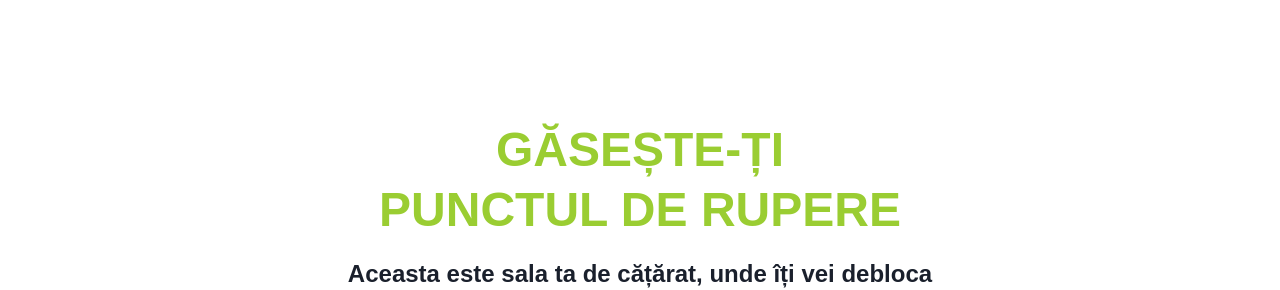
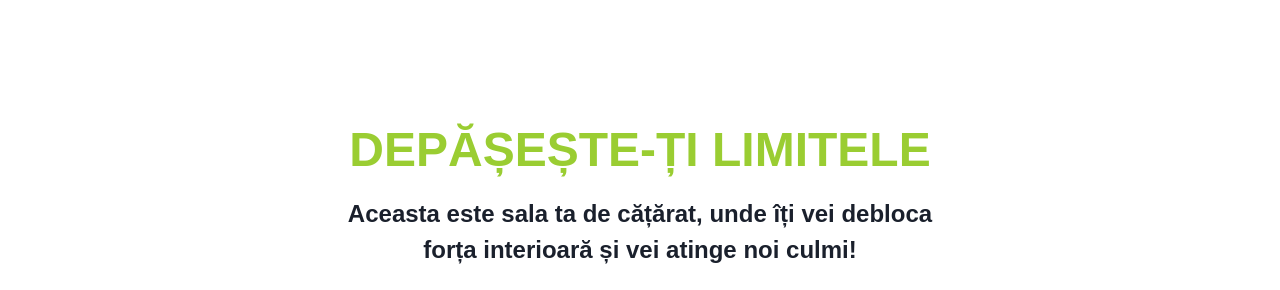
Before and after one commit to dasilvaluis/ozaki-arena-web, a Next.js app: page / in a window 1280 px wide. Shown: the part 840-1130 px from the top of the page. Built offline with nearby package versions, Linux system fonts and the light colour scheme.

Commit message:
Change home/intro heading

```diff
--- a/src/components/views/home/core/intro.tsx
+++ b/src/components/views/home/core/intro.tsx
@@ -7,9 +7,7 @@ export default function Intro() {
     <ContentContainer>
       <Container textAlign="center" my={biResponsiveXl('5rem', '10rem')} maxWidth={biResponsiveXl('xl', '2xl')} id="home-intro">
         <Heading size={biResponsiveXl('xl', '2xl')} color="primary" mb="1rem" lineHeight={{ xl: '1.25' }}>
-          Găsește-ți
-          <br />
-          punctul de rupere
+          Depășește-ți Limitele
         </Heading>
         <Text as="b" fontSize={biResponsiveXl('xl', '2xl')}>
           Aceasta este sala ta de cățărat,
```
